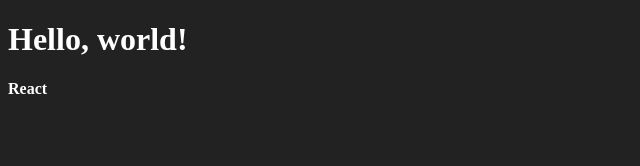
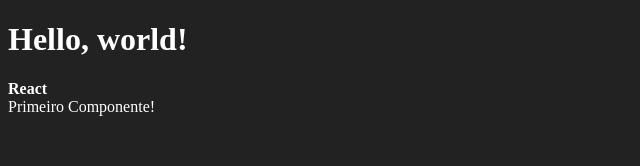
Before and after one commit to GenivaldoSerra/react-projects, a React (Create React App) app in the folder fundamentos-react/: page / in a window 1280 px wide. Shown: the top 166 px of the page, without its empty margins (0-640 px from the left). Built offline with nearby package versions, Linux system fonts and the light colour scheme.

Commit message:
Update index.tsx

```diff
--- a/fundamentos-react/src/index.tsx
+++ b/fundamentos-react/src/index.tsx
@@ -1,13 +1,16 @@
 import './index.css';
 import ReactDOM  from 'react-dom';
 import React  from 'react';
+
+import Primeiro from './components/basicos/Primeiro';
 
 const tag = <strong>React</strong>;
 
 ReactDOM.render(
     <div>
         <h1>Hello, world!</h1>
-        { tag }
+        { tag } <br />
+        <Primeiro />
     </div>,
     document.getElementById('root')
 );
```
